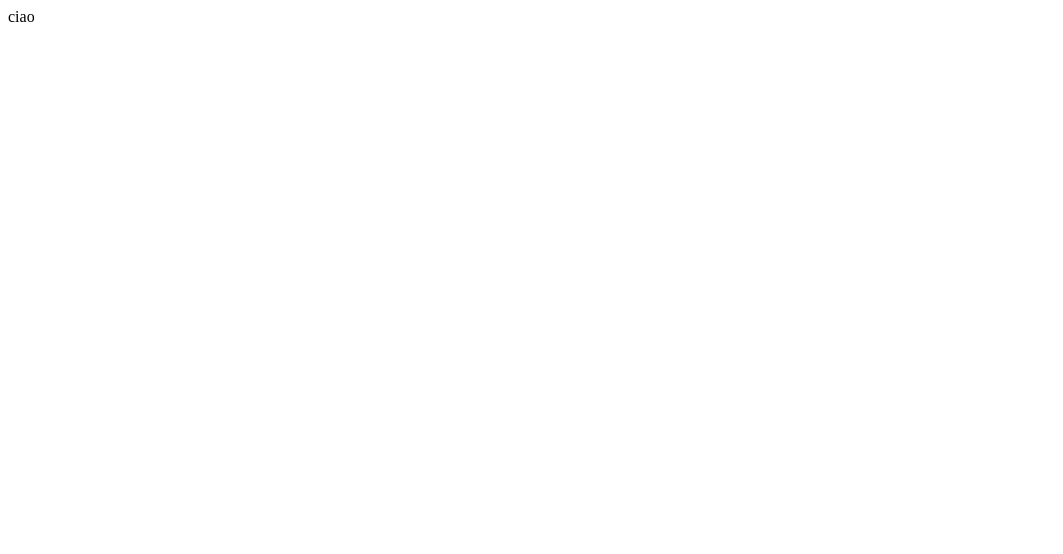
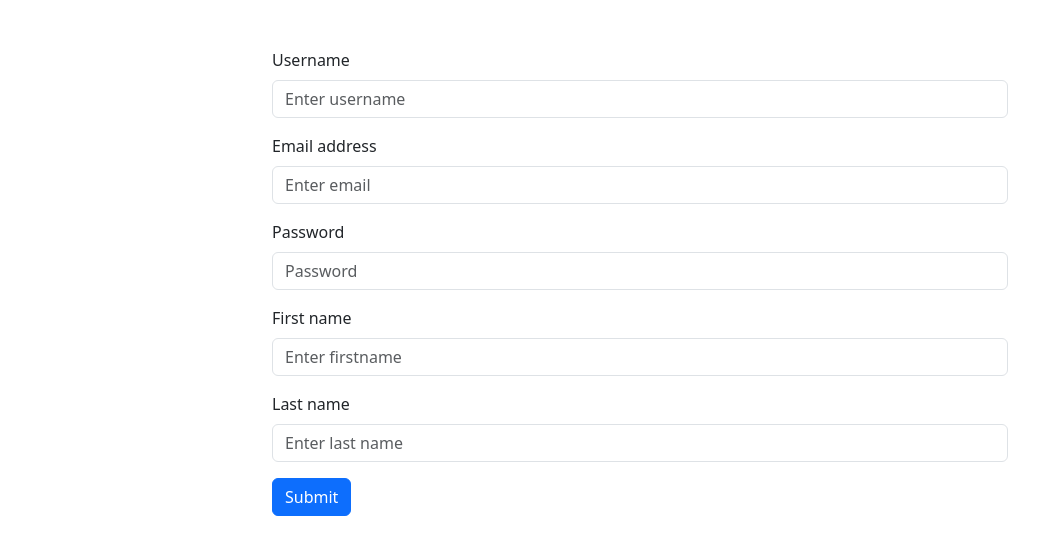
Before and after one commit to CristinaMastellaro/BW_CMR, a React (Vite) app in the folder BW-CRM/: page / in a window 1280 px wide. Shown: the top 554 px of the page, without its empty margins (0-1063 px from the left). Built offline with nearby package versions, Linux system fonts and the light colour scheme.

Commit message:
add register form not complete

```diff
--- a/BW-CRM/src/App.jsx
+++ b/BW-CRM/src/App.jsx
@@ -1,13 +1,22 @@
 
 import './App.css'
+import 'bootstrap/dist/css/bootstrap.min.css';
 import FormRegister from './components/FormRegister'
+import { BrowserRouter, Routes, Route } from "react-router-dom";
 
 function App() {
 
 
   return (
     <>
-      <FormRegister/>
+    <BrowserRouter>
+    <Routes>
+
+      <Route element={<FormRegister/>} path="/" />
+
+    </Routes>
+    </BrowserRouter>
+
     </>
   )
 }
--- a/BW-CRM/src/components/FormRegister.jsx
+++ b/BW-CRM/src/components/FormRegister.jsx
@@ -1,12 +1,46 @@
+import Button from "react-bootstrap/Button";
+import {Container, Row, Col, Form } from "react-bootstrap";
 
+const FormRegister = () => {
+  return (
+    <>
+      <Container>
+        <Row className="justify-content-center mt-5">
+          <Col xs={12} md={8}>
+            <Form>
+              <Form.Group className="mb-3" controlId="username">
+                <Form.Label>Username</Form.Label>
+                <Form.Control type="text" placeholder="Enter username" />
+              </Form.Group>
 
-const FormRegister =()=> {
-    return (
-        <>
+              <Form.Group className="mb-3" controlId="email">
+                <Form.Label>Email address</Form.Label>
+                <Form.Control type="email" placeholder="Enter email" />
+              </Form.Group>
 
-        ciao
-        </>
-    )
+              <Form.Group className="mb-3" controlId="formBasicPassword">
+                <Form.Label>Password</Form.Label>
+                <Form.Control type="password" placeholder="Password" />
+              </Form.Group>
 
-}
-export default FormRegister
+              <Form.Group className="mb-3" controlId="firstName">
+                <Form.Label>First name</Form.Label>
+                <Form.Control type="text" placeholder="Enter firstname" />
+              </Form.Group>
+
+              <Form.Group className="mb-3" controlId="lastName">
+                <Form.Label>Last name</Form.Label>
+                <Form.Control type="text" placeholder="Enter last name" />
+              </Form.Group>
+
+              <Button variant="primary" type="submit">
+                Submit
+              </Button>
+            </Form>
+          </Col>
+        </Row>
+      </Container>
+    </>
+  );
+};
+export default FormRegister;
```
